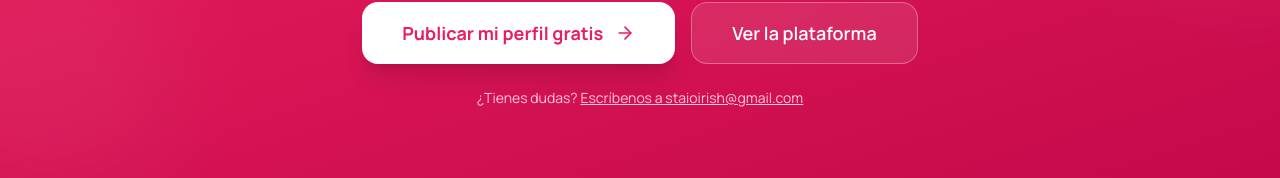
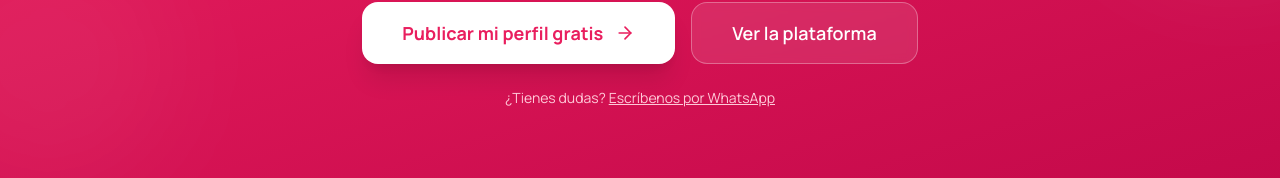
Before and after one commit to RodrigoTapiaIrigoyen/milii, a Next.js app: page /publicar in a window 1280 px wide. Shown: the part 7042-7220 px from the top of the page. Built offline with nearby package versions, Linux system fonts and the light colour scheme; no server answers.

Commit message:
feat: mensajes contextuales pre-llenados en links de WhatsApp

```diff
--- a/src/app/(auth)/login/page.tsx
+++ b/src/app/(auth)/login/page.tsx
@@ -106,8 +106,15 @@ export default function LoginPage() {
 
       {error && (
         <div className="mb-4 p-4 bg-red-50 border border-red-200 rounded-lg flex gap-3">
-          <AlertCircle className="w-5 h-5 text-red-600 flex-shrink-0" />
-          <span className="text-red-700">{error}</span>
+          <AlertCircle className="w-5 h-5 text-red-600 flex-shrink-0 mt-0.5" />
+          <div>
+            <span className="text-red-700 text-sm">{error}</span>
+            <div className="mt-2">
+              <Link href="/auth/forgot-password" className="text-sm text-red-600 underline font-medium">
+                ¿Olvidaste tu contraseña?
+              </Link>
+            </div>
+          </div>
         </div>
       )}
 
--- a/src/app/api/auth/login/route.ts
+++ b/src/app/api/auth/login/route.ts
@@ -36,7 +36,7 @@ export async function POST(req: NextRequest) {
     const user = await User.findOne({ email });
     if (!user) {
       return NextResponse.json(
-        { error: 'Credenciales inválidas' },
+        { error: 'El correo electrónico o la contraseña son incorrectos.' },
         { status: 401 }
       );
     }
@@ -45,7 +45,7 @@ export async function POST(req: NextRequest) {
     const isPasswordValid = await user.comparePassword(password);
     if (!isPasswordValid) {
       return NextResponse.json(
-        { error: 'Credenciales inválidas' },
+        { error: 'El correo electrónico o la contraseña son incorrectos.' },
         { status: 401 }
       );
     }
--- a/src/app/dashboard/soporte/page.tsx
+++ b/src/app/dashboard/soporte/page.tsx
@@ -60,7 +60,7 @@ const SUPPORT_CONFIG: Record<Plan, {
         icon: MessageCircle,
         label: 'WhatsApp Prioritario',
         value: '+52 566 297 2039',
-        href: 'https://wa.me/525662972039?text=Hola,%20soy%20usuario%20Premium%20y%20necesito%20soporte',
+        href: 'https://wa.me/525662972039?text=Hola%2C%20soy%20usuario%20Premium%20de%20PlacerLux%20y%20necesito%20ayuda%20con%20mi%20cuenta.%20Mi%20correo%20es%3A%20',
         description: 'Cola prioritaria – respuesta en menos de 24h',
       },
       {
@@ -85,7 +85,7 @@ const SUPPORT_CONFIG: Record<Plan, {
         icon: MessageCircle,
         label: 'WhatsApp VIP',
         value: '+52 566 297 2039',
-        href: 'https://wa.me/525662972039?text=Hola,%20soy%20usuario%20VIP%20y%20necesito%20soporte',
+        href: 'https://wa.me/525662972039?text=Hola%2C%20soy%20usuario%20VIP%20de%20PlacerLux%20y%20necesito%20soporte%20prioritario.%20Mi%20correo%20es%3A%20',
         description: 'Línea exclusiva VIP – respuesta en pocas horas',
       },
       {
--- a/src/app/legal/faq/page.tsx
+++ b/src/app/legal/faq/page.tsx
@@ -137,7 +137,7 @@ const faqs: FAQ[] = [
   {
     category: 'Soporte',
     question: '¿Cómo contacto a soporte?',
-    answer: 'Puedes contactarnos por WhatsApp al +52 566 297 2039 o por email a staioirish@gmail.com. Los usuarios VIP tienen acceso a soporte prioritario con respuesta en menos de 24 horas.',
+    answer: 'Puedes contactarnos por WhatsApp al +52 566 297 2039 (enlace directo en el dashboard → Soporte) o por email a staioirish@gmail.com. Los usuarios VIP tienen acceso a soporte prioritario con respuesta en menos de 24 horas.',
   },
   {
     category: 'Soporte',
--- a/src/app/publicar/page.tsx
+++ b/src/app/publicar/page.tsx
@@ -643,8 +643,13 @@ export default function PublicarPage() {
           </div>
           <p className="mt-6 text-sm text-brand-200">
             ¿Tienes dudas?{' '}
-            <a href="mailto:staioirish@gmail.com" className="underline hover:text-white transition">
-              Escríbenos a staioirish@gmail.com
+            <a
+              href="https://wa.me/525662972039?text=Hola%2C%20quiero%20publicar%20mi%20perfil%20en%20PlacerLux.%20%C2%BFMe%20pueden%20orientar%3F"
+              target="_blank"
+              rel="noopener noreferrer"
+              className="underline hover:text-white transition"
+            >
+              Escríbenos por WhatsApp
             </a>
           </p>
         </div>
```
